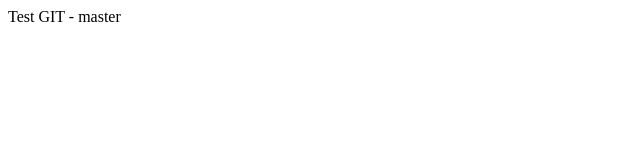
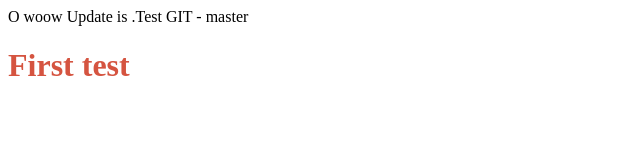
Before and after one commit to rwnukiewicz/INFOCOMgit, a plain HTML site: page index.html in a window 1280 px wide. Shown: the whole page, without its empty margins (0-640 px from the left). Drawn offline with Linux system fonts and the light colour scheme.

Commit message:
line 10 # was added.

```diff
--- a/index.html
+++ b/index.html
@@ -6,7 +6,9 @@
 </head>
 
 <body>
-Test GIT - master
+O woow Update is .Test GIT - master
+<h1 style="color:rgb(213, 84, 64); size: 14pt;">First test </h1>
+
 </body>
 
 </html>
```
